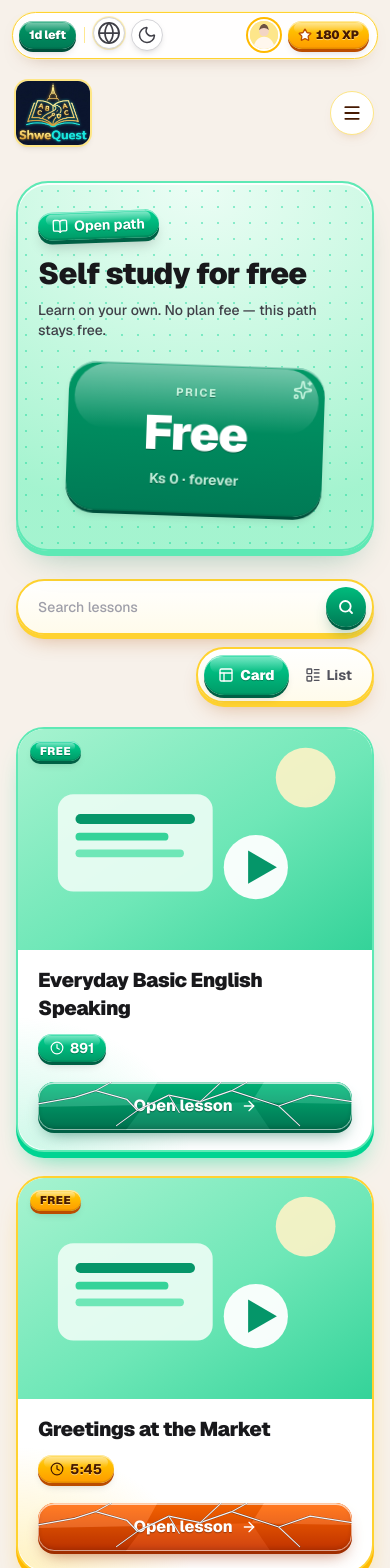
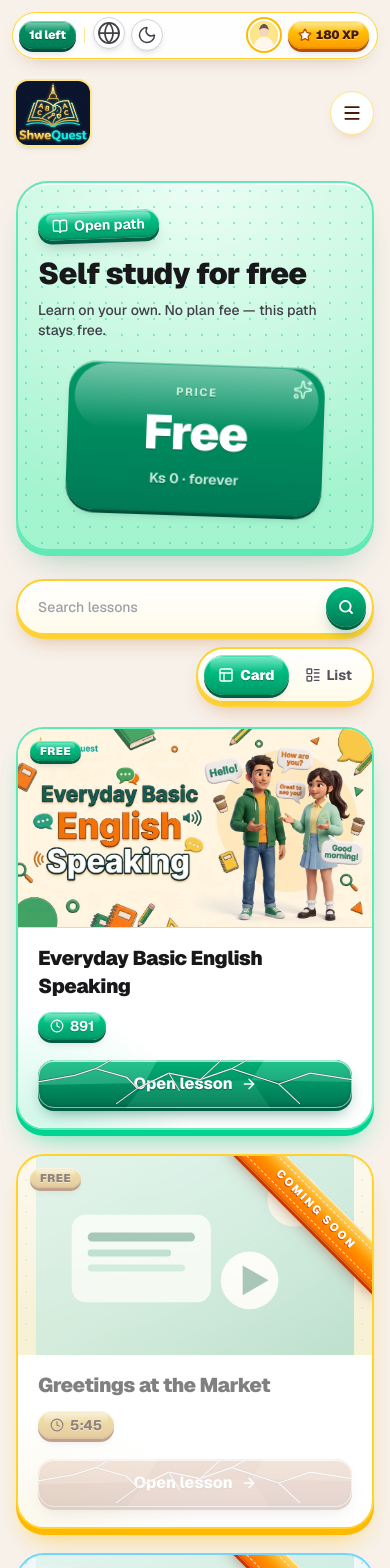
Before and after one commit to thihaaung1751992/shwequest, a Next.js app: page /self-study in a window 390 px wide. Shown: the top 1568 px of the page. Built offline with nearby package versions, Linux system fonts and the light colour scheme.

Commit message:
feat: add Coming Soon self-study cards and patch Next.js 16.4.6
Only free-1 stays clickable; other lessons get a Coming Soon overlay, a real cover WebP with object-contain fit, and Next.js is bumped for the November security fixes.

```diff
--- a/package.json
+++ b/package.json
@@ -16,7 +16,7 @@
     "canvas-confetti": "^1.9.4",
     "framer-motion": "^14.4.0",
     "lucide-react": "^1.59.0",
-    "next": "16.4.2",
+    "next": "16.4.6",
     "prisma": "^8.0.0-rc.28",
     "react": "19.3.0",
     "react-dom": "19.3.0",
@@ -29,7 +29,7 @@
     "@types/react": "^19",
     "@types/react-dom": "^19",
     "eslint": "^9",
-    "eslint-config-next": "16.4.2",
+    "eslint-config-next": "16.4.6",
     "tailwindcss": "^4",
     "typescript": "^5"
   }
--- a/src/app/globals.css
+++ b/src/app/globals.css
@@ -696,6 +696,20 @@
   }
 }
 
+/* Candy amber face for the Coming Soon corner sash and row pill. */
+@utility coming-soon-candy {
+  background-image:
+    linear-gradient(180deg, rgb(255 255 255 / 0.4) 0%, rgb(255 255 255 / 0) 50%),
+    linear-gradient(180deg, var(--color-amber-400) 0%, var(--color-orange-500) 100%);
+  box-shadow:
+    inset 0 1px 0 rgb(255 255 255 / 0.7),
+    inset 0 -2px 0 rgb(0 0 0 / 0.12),
+    0 3px 0 var(--color-orange-700),
+    0 10px 16px -8px rgb(124 45 18 / 0.55);
+  color: var(--color-white);
+  text-shadow: 0 1px 0 var(--color-orange-700);
+}
+
 /*
  * Teacher card: solid tone lip, ground shadow, pointer glare. Colour comes from
  * a teacher-tone-* helper. --tilt-x / --tilt-y / --glare-x / --glare-y are set
--- /dev/null
+++ b/src/components/self-study/self-study-coming-soon.tsx
@@ -0,0 +1,38 @@
+import { Hourglass } from "lucide-react";
+
+/** Frosted veil for unavailable free lessons; `card` adds a 45° corner sash. */
+export default function SelfStudyComingSoon({
+  label,
+  variant = "card",
+}: {
+  label: string;
+  variant?: "card" | "row";
+}) {
+  return (
+    <span
+      className="pointer-events-none absolute inset-0 z-20 overflow-hidden rounded-[inherit] bg-white/45 backdrop-saturate-50 dark:bg-zinc-950/45"
+      aria-hidden
+    >
+      {variant === "card" ? (
+        <span className="coming-soon-candy absolute top-9 -right-14 w-56 rotate-45 py-1.5 text-center">
+          <span className="block border-y border-dashed border-white/70 py-0.5 text-[0.7rem] font-black tracking-[0.18em] uppercase">
+            {label}
+          </span>
+        </span>
+      ) : null}
+    </span>
+  );
+}
+
+/** Candy pill that replaces the CTA on unavailable list rows (sits above the veil). */
+export function SelfStudyComingSoonPill({ label }: { label: string }) {
+  return (
+    <span
+      aria-hidden
+      className="coming-soon-candy relative z-30 inline-flex min-h-9 shrink-0 items-center gap-1.5 rounded-full px-3 text-xs font-black tracking-wider uppercase"
+    >
+      <Hourglass className="size-3.5" />
+      <span className="hidden sm:inline">{label}</span>
+    </span>
+  );
+}
--- a/src/components/self-study/self-study-lesson-card.tsx
+++ b/src/components/self-study/self-study-lesson-card.tsx
@@ -5,6 +5,7 @@ import Link from "next/link";
 import { ArrowRight, Clock } from "lucide-react";
 import { useMessages } from "@/i18n/locale-context";
 import FrostGlass from "@/components/frost-glass";
+import SelfStudyComingSoon from "@/components/self-study/self-study-coming-soon";
 import { ACCENT_STYLES } from "@/components/teachers/teacher-accent";
 import { resetTilt, tiltCard } from "@/components/teachers/teacher-tilt";
 import { freeLessonHref, type FreeLesson } from "@/data/self-study";
@@ -12,26 +13,24 @@ import { freeLessonHref, type FreeLesson } from "@/data/self-study";
 export default function SelfStudyLessonCard({ lesson }: { lesson: FreeLesson }) {
   const copy = useMessages();
   const accent = ACCENT_STYLES[lesson.accent];
+  const available = lesson.available === true;
 
-  return (
-    <Link
-      href={freeLessonHref(lesson.id)}
-      onPointerMove={tiltCard}
-      onPointerLeave={resetTilt}
-      className={`teacher-card-3d group flex h-full flex-col overflow-hidden rounded-[1.75rem] focus-visible:outline-3 focus-visible:outline-offset-4 focus-visible:outline-sky-700 ${accent.tone}`}
-    >
+  const shellClass = `teacher-card-3d group relative flex h-full flex-col overflow-hidden rounded-[1.75rem] focus-visible:outline-3 focus-visible:outline-offset-4 focus-visible:outline-sky-700 ${accent.tone}${available ? "" : " cursor-not-allowed"}`;
+
+  const body = (
+    <>
       <span
         aria-hidden
         className="price-card-face pointer-events-none absolute inset-0 -z-10 rounded-[inherit]"
       />
 
-      <div className="teacher-stage relative aspect-[16/10] w-full overflow-hidden">
+      <div className="teacher-stage relative aspect-video w-full overflow-hidden">
         <Image
           src={lesson.image}
           alt=""
           fill
           sizes="(max-width: 640px) 100vw, (max-width: 1024px) 50vw, 33vw"
-          className="object-cover transition-transform duration-300 motion-safe:group-hover:scale-[1.04]"
+          className={`object-contain transition-transform duration-300${available ? " motion-safe:group-hover:scale-[1.04]" : " opacity-80"}`}
         />
         <span
           aria-hidden
@@ -53,16 +52,43 @@ export default function SelfStudyLessonCard({ lesson }: { lesson: FreeLesson })
         </p>
 
         <span
-          className={`relative mt-5 inline-flex min-h-12 w-full items-center justify-center gap-2 overflow-hidden rounded-2xl px-4 font-extrabold text-white transition-[box-shadow,overflow] motion-safe:group-hover:overflow-visible cta-3d ${accent.cta}`}
+          className={`relative mt-5 inline-flex min-h-12 w-full items-center justify-center gap-2 overflow-hidden rounded-2xl px-4 font-extrabold text-white transition-[box-shadow,overflow] cta-3d ${accent.cta}${available ? " motion-safe:group-hover:overflow-visible" : " opacity-40"}`}
         >
           <FrostGlass />
           <span className="relative z-10">{copy.selfStudy.openLesson}</span>
           <ArrowRight
             aria-hidden
-            className="relative z-10 size-4 transition-transform motion-safe:group-hover:translate-x-1"
+            className={`relative z-10 size-4 transition-transform${available ? " motion-safe:group-hover:translate-x-1" : ""}`}
           />
         </span>
       </div>
-    </Link>
+
+      {!available ? (
+        <SelfStudyComingSoon label={copy.selfStudy.comingSoon} />
+      ) : null}
+    </>
+  );
+
+  if (available) {
+    return (
+      <Link
+        href={freeLessonHref(lesson.id)}
+        onPointerMove={tiltCard}
+        onPointerLeave={resetTilt}
+        className={shellClass}
+      >
+        {body}
+      </Link>
+    );
+  }
+
+  return (
+    <div
+      className={shellClass}
+      aria-disabled="true"
+      aria-label={`${lesson.title} — ${copy.selfStudy.comingSoon}`}
+    >
+      {body}
+    </div>
   );
 }
--- a/src/components/self-study/self-study-lesson-row.tsx
+++ b/src/components/self-study/self-study-lesson-row.tsx
@@ -5,25 +5,28 @@ import Link from "next/link";
 import { ArrowRight, Clock } from "lucide-react";
 import { useMessages } from "@/i18n/locale-context";
 import FrostGlass from "@/components/frost-glass";
+import SelfStudyComingSoon, {
+  SelfStudyComingSoonPill,
+} from "@/components/self-study/self-study-coming-soon";
 import { ACCENT_STYLES } from "@/components/teachers/teacher-accent";
 import { freeLessonHref, type FreeLesson } from "@/data/self-study";
 
 export default function SelfStudyLessonRow({ lesson }: { lesson: FreeLesson }) {
   const copy = useMessages();
   const accent = ACCENT_STYLES[lesson.accent];
+  const available = lesson.available === true;
 
-  return (
-    <Link
-      href={freeLessonHref(lesson.id)}
-      className={`teacher-card-3d group flex min-h-24 items-center gap-3 overflow-hidden rounded-2xl px-3 py-3 focus-visible:outline-3 focus-visible:outline-offset-4 focus-visible:outline-sky-700 sm:gap-4 sm:px-4 ${accent.tone}`}
-    >
-      <span className="teacher-stage relative h-20 w-28 shrink-0 overflow-hidden rounded-[0.9rem] sm:h-24 sm:w-36">
+  const shellClass = `teacher-card-3d group relative flex min-h-24 items-center gap-3 overflow-hidden rounded-2xl px-3 py-3 focus-visible:outline-3 focus-visible:outline-offset-4 focus-visible:outline-sky-700 sm:gap-4 sm:px-4 ${accent.tone}${available ? "" : " cursor-not-allowed"}`;
+
+  const body = (
+    <>
+      <span className="teacher-stage relative h-20 w-36 shrink-0 overflow-hidden rounded-[0.9rem] sm:h-24 sm:w-44">
         <Image
           src={lesson.image}
           alt=""
           fill
-          sizes="144px"
-          className="object-cover"
+          sizes="176px"
+          className={`object-contain${available ? "" : " opacity-80"}`}
         />
       </span>
       <span className="min-w-0 flex-1">
@@ -35,13 +38,38 @@ export default function SelfStudyLessonRow({ lesson }: { lesson: FreeLesson }) {
           {lesson.duration}
         </span>
       </span>
+      {available ? (
         <span
-        className={`relative inline-flex min-h-10 shrink-0 items-center gap-1.5 overflow-hidden rounded-xl px-3 text-sm font-extrabold text-white transition-[box-shadow,overflow] motion-safe:group-hover:overflow-visible cta-3d ${accent.cta}`}
+          className={`relative inline-flex min-h-10 shrink-0 items-center gap-1.5 overflow-hidden rounded-xl px-3 text-sm font-extrabold text-white transition-[box-shadow,overflow] cta-3d motion-safe:group-hover:overflow-visible ${accent.cta}`}
         >
           <FrostGlass />
           <span className="relative z-10 hidden sm:inline">{copy.selfStudy.openLesson}</span>
           <ArrowRight aria-hidden className="relative z-10 size-4" />
         </span>
+      ) : (
+        <>
+          <SelfStudyComingSoon label={copy.selfStudy.comingSoon} variant="row" />
+          <SelfStudyComingSoonPill label={copy.selfStudy.comingSoon} />
+        </>
+      )}
+    </>
+  );
+
+  if (available) {
+    return (
+      <Link href={freeLessonHref(lesson.id)} className={shellClass}>
+        {body}
       </Link>
     );
   }
+
+  return (
+    <div
+      className={shellClass}
+      aria-disabled="true"
+      aria-label={`${lesson.title} — ${copy.selfStudy.comingSoon}`}
+    >
+      {body}
+    </div>
+  );
+}
--- a/src/data/self-study.ts
+++ b/src/data/self-study.ts
@@ -17,6 +17,8 @@ export type FreeLesson = {
   image: string;
   duration: string;
   accent: TeacherAccent;
+  /** When true, listing links to the course. Omit/false → Coming Soon (not clickable). */
+  available?: boolean;
   /** Sidebar titles for the course detail shell (content pane later). */
   sections: FreeLessonSection[];
 };
@@ -47,9 +49,10 @@ export const FREE_LESSONS: FreeLesson[] = [
   {
     id: "free-1",
     title: "Everyday Basic English Speaking",
-    image: FREE_LESSON_PLACEHOLDER_IMAGE,
+    image: "/self-study/everyday-basic-english-speaking.webp",
     duration: "891",
     accent: "emerald",
+    available: true,
     sections: sectionsFromPhrases("free-1", EVERYDAY_BASIC_ENGLISH_PHRASES),
   },
   {
--- a/src/i18n/messages.ts
+++ b/src/i18n/messages.ts
@@ -152,6 +152,7 @@ export type Messages = {
     card: string;
     list: string;
     openLesson: string;
+    comingSoon: string;
     emptyLead: string;
     emptyTail: string;
     matches: (count: number) => string;
@@ -351,6 +352,7 @@ const en: Messages = {
     card: "Card",
     list: "List",
     openLesson: "Open lesson",
+    comingSoon: "Coming Soon",
     emptyLead: "No lessons match “",
     emptyTail: "”.",
     matches: (count) =>
@@ -542,6 +544,7 @@ const my: Messages = {
     card: "ကတ်",
     list: "စာရင်း",
     openLesson: "သင်ခန်းစာဖွင့်ရန်",
+    comingSoon: "မကြာမီ",
     emptyLead: "“",
     emptyTail: "” နဲ့ ကိုက်ညီတဲ့ သင်ခန်းစာမရှိပါ။",
     matches: (count) => `ကိုက်ညီတဲ့ သင်ခန်းစာ ${count} ခု`,
```
Also changed, not shown: public/self-study/everyday-basic-english-speaking.webp (added), 1 other file (tests, documents, lock files or other folders). Lines whose indentation alone changed are shown as unchanged.
